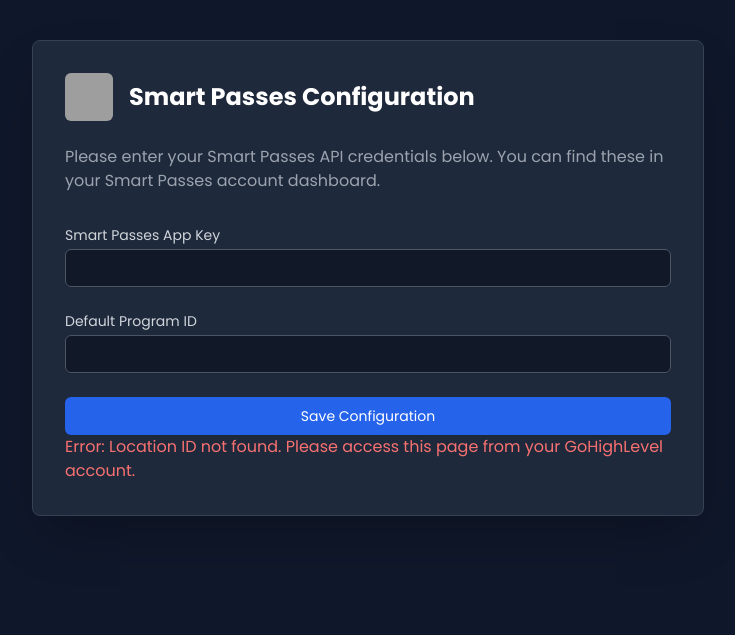
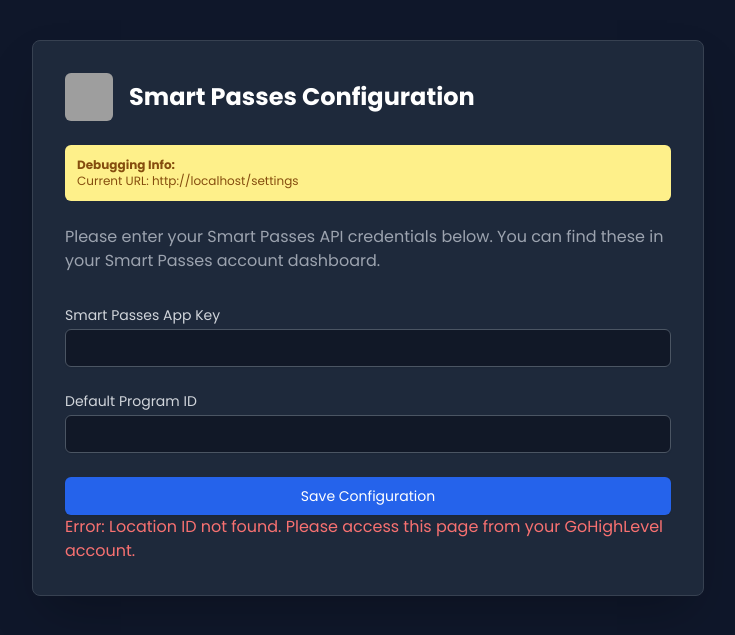
Before and after one commit to PedroCarrilloChan/AppGHL_SmartPasses, a Flask app: page /settings in a window 1280 px wide. Shown: the top 635 px of the page, without its empty margins (272-1007 px from the left). Run offline with Flask 3, Linux system fonts and the light colour scheme; some libraries are stand-ins or nearby versions; grey boxes are pictures that could not be loaded.

Commit message:
setitings actualizado

```diff
--- a/templates/settings.html
+++ b/templates/settings.html
@@ -17,8 +17,14 @@
 <body class="bg-[#0f172a]">
     <div class="max-w-2xl mx-auto p-8 mt-10 bg-[#1e293b] rounded-lg shadow-2xl border border-gray-700">
         <div class="flex items-center mb-6">
-            <img src="https://walletclub.s3.us-east-1.amazonaws.com/Smart+Passe+logo+(512+x+512+px)+(1).png" alt="Smart Passes Logo" class="h-12 w-12 mr-4 rounded-md">
+            <img src="https://i.ibb.co/9vVz9q9/Smart-Passe-logo-512-x-512-px.jpg" alt="Smart Passes Logo" class="h-12 w-12 mr-4 rounded-md">
             <h1 class="text-2xl font-bold text-white">Smart Passes Configuration</h1>
+        </div>
+
+        <!-- LÍNEA DE DEPURACIÓN -->
+        <div class="bg-yellow-200 text-yellow-800 p-3 rounded-md mb-6 text-xs">
+            <strong>Debugging Info:</strong><br>
+            Current URL: <span id="debugUrl"></span>
         </div>
 
         <p class="text-gray-400 mb-8">
@@ -51,6 +57,9 @@
         document.addEventListener('DOMContentLoaded', () => {
             const form = document.getElementById('settingsForm');
             const messageDiv = document.getElementById('message');
+
+            // LÍNEA DE DEPURACIÓN
+            document.getElementById('debugUrl').textContent = window.location.href;
 
             const urlParams = new URLSearchParams(window.location.search);
             const locationId = urlParams.get('locationId');
```
